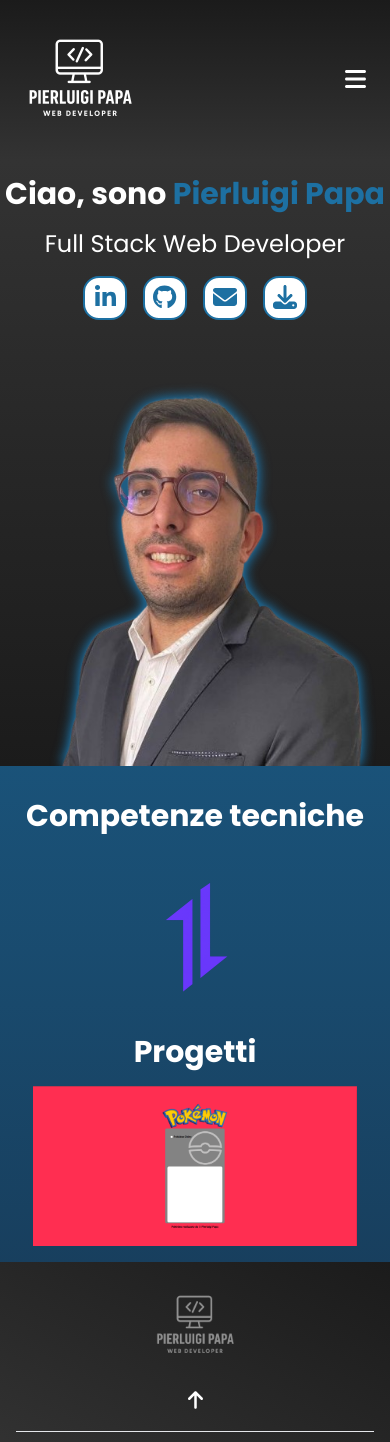
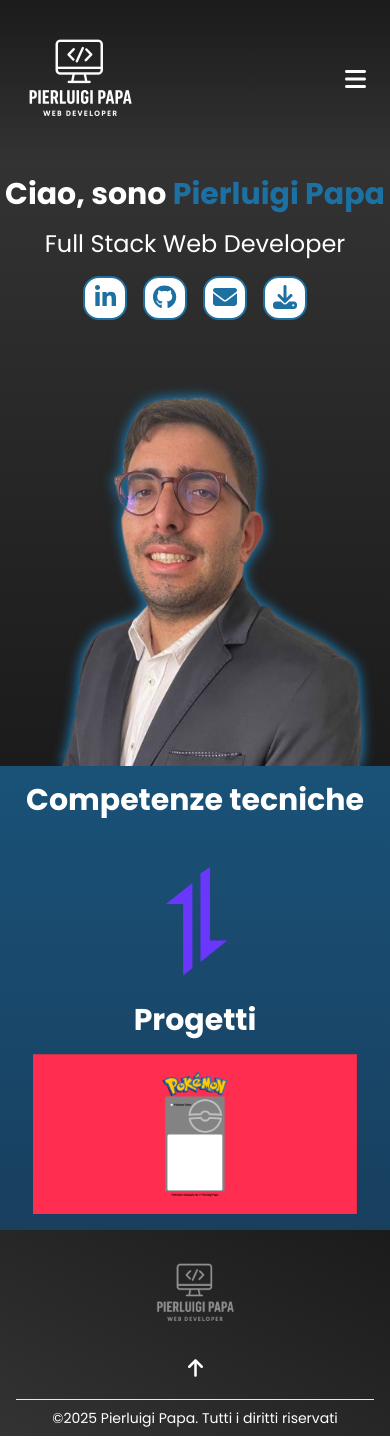
Before and after one commit to PierluigiPapa/proj-pier-portfolio, a React (Vite) app: page / in a window 390 px wide. Shown: the top 1442 px of the page. Built offline with nearby package versions, Linux system fonts and the light colour scheme.

Commit message:
styled margin on framework and project section and active on footer

```diff
--- a/src/components/Footer.tsx
+++ b/src/components/Footer.tsx
@@ -13,8 +13,8 @@ export function Footer() {
             Torna su
           </a>
 
-          <a href="#"className="block md:hidden text-white active:text-celeste transition-colors duration-300 text-center">
-            <FontAwesomeIcon icon={faArrowUp} className='text-xl my-2'/>
+          <a href="#"className="block md:hidden text-white text-center active:text-celeste active:transition-colors active:duration-300">
+            <FontAwesomeIcon icon={faArrowUp} className="text-xl my-2"/>
           </a>
         </div>
 
--- a/src/components/FrameworkSection.tsx
+++ b/src/components/FrameworkSection.tsx
@@ -17,7 +17,7 @@ export function FrameworkSection() {
 
     return (
         <>
-             <section className="w-full relative flex flex-col items-center my-4 md:my-4">
+             <section className="w-full relative flex flex-col items-center md:my-4">
                 <h1 className="text-white text-3xl whitespace-nowrap md:text-5xl text-center font-bold md:my-2 my-4">
                     Competenze tecniche
                 </h1>
--- a/src/components/ProjectSection.tsx
+++ b/src/components/ProjectSection.tsx
@@ -17,7 +17,7 @@ export function ProjectSection() {
 
     return (
         <>
-            <section className="w-full relative flex flex-col items-center my-4 md:my-4">
+            <section className="w-full relative flex flex-col items-center md:my-4 mb-4">
                 <h1 className="text-white text-3xl whitespace-nowrap md:text-5xl text-center font-bold md:my-2 my-4">
                     Progetti
                 </h1>
```
